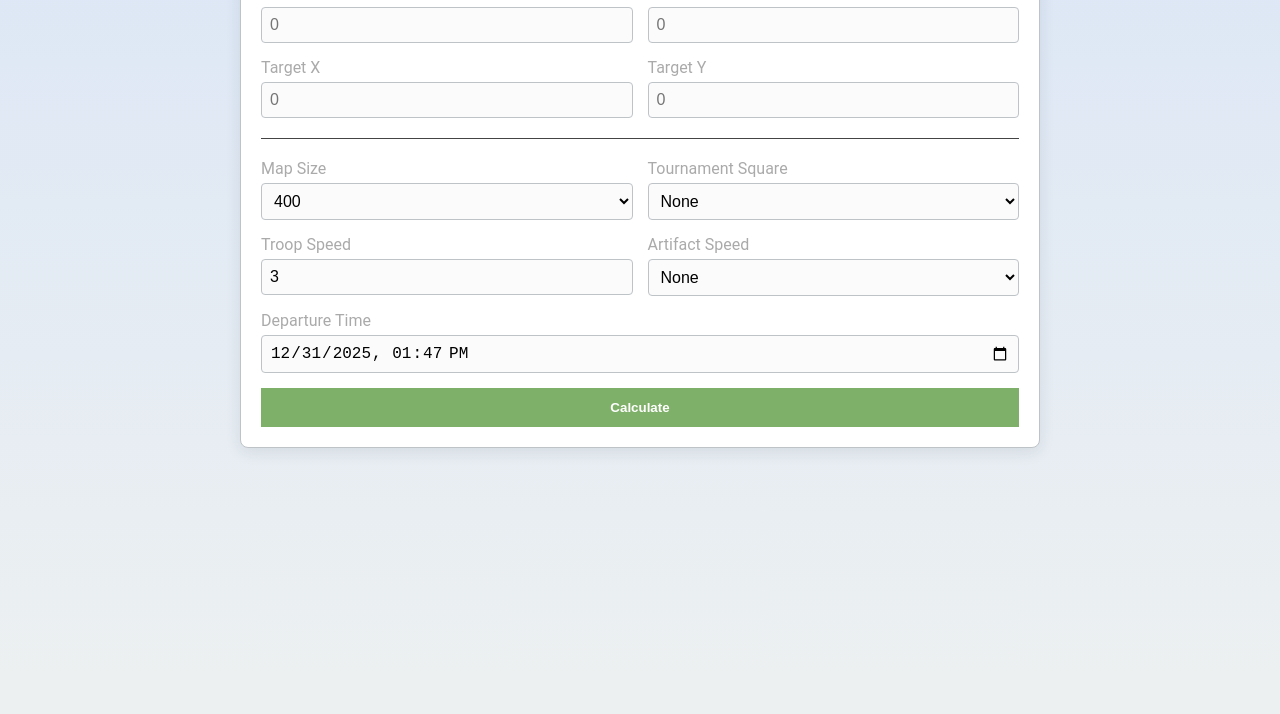
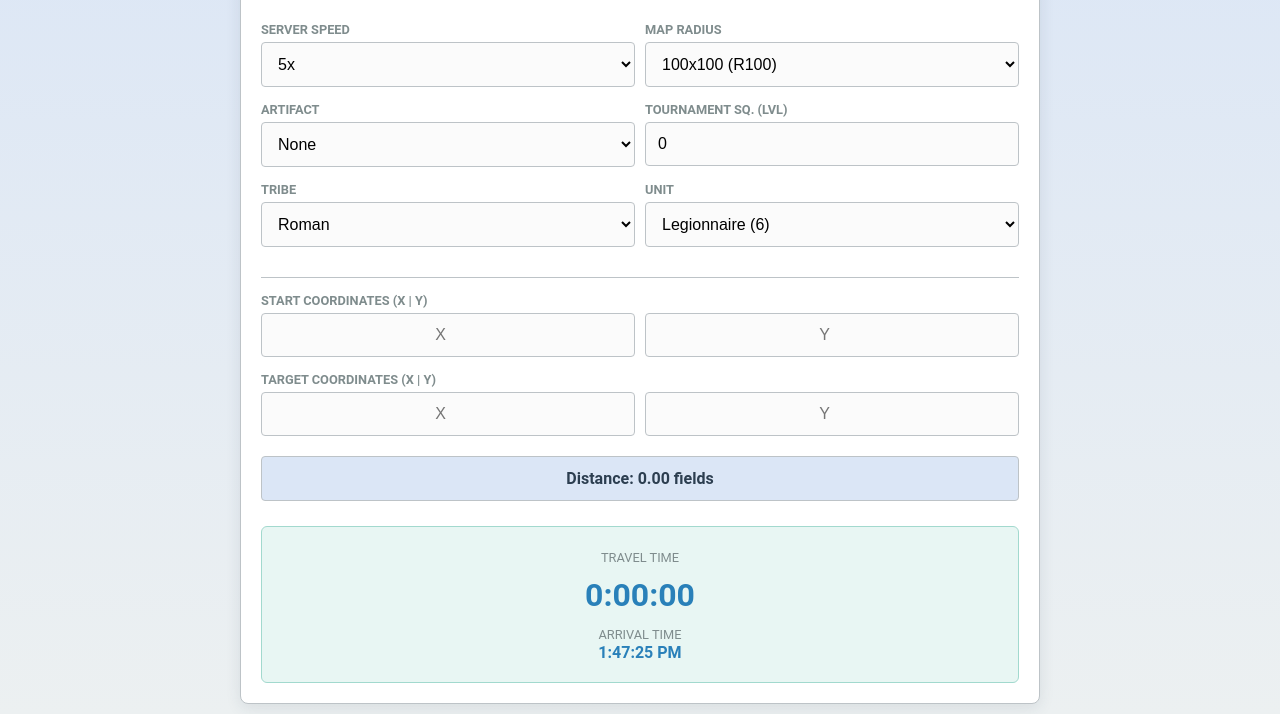
Before and after one commit to morabsf-create/nataris-calculators, a plain HTML site: page calculators/time-calculator/index.html in a window 1280 px wide. Shown: the part 126-840 px from the top of the page. Before the commit the page ends 800 px from the top, so only its background shows below. Drawn offline with Linux system fonts and the light colour scheme.

Commit message:
Add files via upload

```diff
--- a/calculators/time-calculator/index.html
+++ b/calculators/time-calculator/index.html
@@ -2,199 +2,98 @@
 <html lang="en">
 <head>
     <meta charset="UTF-8">
+    <title>Travel Time - Nataris Tools</title>
     <meta name="viewport" content="width=device-width, initial-scale=1.0">
-    <title>Travel Time Calculator</title>
     <link rel="stylesheet" href="../../css/style.css">
     <style>
-        /* Minimal layout styles in case style.css is missing specific grid classes */
-        .row { display: flex; gap: 15px; margin-bottom: 15px; }
-        .col { flex: 1; }
-        .divider { border-top: 1px solid #444; margin: 20px 0; }
-        label { display: block; margin-bottom: 5px; color: #aaa; }
-        input, select { width: 100%; padding: 8px; box-sizing: border-box; }
-        .results { margin-top: 20px; padding: 15px; background: rgba(0,0,0,0.2); border-left: 4px solid #7fb069; }
-        .result-row { display: flex; justify-content: space-between; margin-bottom: 5px; }
-        .result-val { font-weight: bold; color: #fff; }
+        .coord-inputs { display: flex; gap: 10px; }
+        .coord-inputs input { text-align: center; flex: 1; }
+        .distance-display {
+            background: #dbe6f6; border: 1px solid #bdc3c7;
+            padding: 12px; text-align: center; border-radius: 4px;
+            margin: 20px 0; color: #2c3e50; font-weight: bold;
+        }
     </style>
 </head>
 <body>
+    <div class="container">
+        <a href="../../index.html" class="back-link">&larr; Back to Hub</a>
+        <h1>❄️ Travel Time</h1>
 
-    <div class="container">
-        <a href="../../index.html" style="color: #888; text-decoration: none; font-size: 0.9em;">&larr; Back to Hub</a>
-
-        <h2 style="border-bottom: 1px solid #444; padding-bottom: 10px;">Travel Time Calculator</h2>
-
-        <div class="row">
-            <div class="col">
-                <label>Start X</label>
-                <input type="number" id="startX" placeholder="0">
+        <div class="input-row">
+            <div class="input-group" style="flex:1">
+                <label>Server Speed</label>
+                <select id="serverSpeed" onchange="calculate()">
+                    <option value="1">1x</option>
+                    <option value="2">2x</option>
+                    <option value="3">3x</option>
+                    <option value="5" selected>5x</option> <option value="10">10x</option>
+                </select>
             </div>
-            <div class="col">
-                <label>Start Y</label>
-                <input type="number" id="startY" placeholder="0">
-            </div>
-        </div>
-        <div class="row">
-            <div class="col">
-                <label>Target X</label>
-                <input type="number" id="targetX" placeholder="0">
-            </div>
-            <div class="col">
-                <label>Target Y</label>
-                <input type="number" id="targetY" placeholder="0">
+            <div class="input-group" style="flex:1">
+                <label>Map Radius</label>
+                <select id="mapSize" onchange="calculate()">
+                    </select>
             </div>
         </div>
 
-        <div class="divider"></div>
-
-        <div class="row">
-            <div class="col">
-                <label>Map Size</label>
-                <select id="mapSize"></select>
+        <div class="input-row">
+            <div class="input-group" style="flex:1">
+                <label>Artifact</label>
+                <select id="artifactSelect" onchange="calculate()">
+                    </select>
             </div>
-            <div class="col">
-                <label>Tournament Square</label>
-                <select id="tsLevel"></select>
+            <div class="input-group" style="flex:1">
+                <label>Tournament Sq. (Lvl)</label>
+                <input type="number" id="tsLevel" value="0" min="0" max="20" oninput="calculate()">
             </div>
         </div>
 
-        <div class="row">
-            <div class="col">
-                <label>Troop Speed</label>
-                <input type="number" id="speed" value="3">
+        <div class="input-row">
+            <div class="input-group" style="flex:1">
+                <label>Tribe</label>
+                <select id="tribeSelect" onchange="updateUnits()">
+                    </select>
             </div>
-            <div class="col">
-                <label>Artifact Speed</label>
-                <select id="artSpeed"></select>
+            <div class="input-group" style="flex:1">
+                <label>Unit</label>
+                <select id="unitSelect" onchange="calculate()">
+                    </select>
             </div>
         </div>
 
-        <div class="row">
-            <div class="col">
-                <label>Departure Time</label>
-                <input type="datetime-local" id="departureTime">
+        <hr style="border:0; border-top:1px solid #bdc3c7; margin: 15px 0;">
+
+        <div class="input-group">
+            <label>Start Coordinates (X | Y)</label>
+            <div class="coord-inputs">
+                <input type="number" id="x1" placeholder="X" oninput="calculate()">
+                <input type="number" id="y1" placeholder="Y" oninput="calculate()">
             </div>
         </div>
 
-        <button onclick="calculate()" style="width:100%; padding: 12px; background: #7fb069; border:none; color:white; font-weight:bold; cursor:pointer;">Calculate</button>
+        <div class="input-group">
+            <label>Target Coordinates (X | Y)</label>
+            <div class="coord-inputs">
+                <input type="number" id="x2" placeholder="X" oninput="calculate()">
+                <input type="number" id="y2" placeholder="Y" oninput="calculate()">
+            </div>
+        </div>
 
-        <div class="results" id="output" style="display:none;">
-            <div class="result-row">
-                <span>Distance:</span>
-                <span class="result-val" id="resDistance">0.0</span>
-            </div>
-            <div class="result-row">
-                <span>Duration:</span>
-                <span class="result-val" id="resDuration">00:00:00</span>
-            </div>
-            <div class="result-row">
-                <span>Arrival Time:</span>
-                <span class="result-val" id="resArrival">--:--:--</span>
-            </div>
+        <div class="distance-display">
+            Distance: <span id="res-dist">0.00</span> fields
+        </div>
+
+        <div id="result" class="result-box" style="display:block;">
+            <span class="res-label">Travel Time</span>
+            <span id="res-time" class="res-val">0:00:00</span>
+
+            <span class="res-label">Arrival Time</span>
+            <span id="res-arrival" style="display:block; font-weight:bold; color:#2980b9;">-</span>
         </div>
     </div>
 
     <script src="../../data/servers.js"></script>
-
-    <script>
-        // Init form with data from servers.js
-        window.onload = function() {
-            // 1. Populate Map Size (Raw numbers)
-            const mapSelect = document.getElementById('mapSize');
-            if (typeof SERVER_DATA !== 'undefined') {
-                SERVER_DATA.mapSizes.forEach(size => {
-                    let opt = document.createElement('option');
-                    opt.value = size;
-                    opt.text = size; // Just the number
-                    if(size === 400) opt.selected = true;
-                    mapSelect.appendChild(opt);
-                });
-
-                // 2. Populate TS (0-20)
-                const tsSelect = document.getElementById('tsLevel');
-                // We use the index of tsFactors as the level
-                SERVER_DATA.tsFactors.forEach((factor, level) => {
-                    let opt = document.createElement('option');
-                    opt.value = factor;
-                    opt.text = level === 0 ? "None" : level;
-                    tsSelect.appendChild(opt);
-                });
-
-                // 3. Populate Artifacts
-                const artSelect = document.getElementById('artSpeed');
-                SERVER_DATA.artifacts.forEach(art => {
-                    let opt = document.createElement('option');
-                    opt.value = art.value;
-                    opt.text = art.name;
-                    artSelect.appendChild(opt);
-                });
-            }
-
-            // 4. Set Default Time to Now
-            const now = new Date();
-            now.setMinutes(now.getMinutes() - now.getTimezoneOffset());
-            document.getElementById('departureTime').value = now.toISOString().slice(0, 16);
-        };
-
-        function calculate() {
-            // Get inputs
-            let x1 = parseFloat(document.getElementById('startX').value) || 0;
-            let y1 = parseFloat(document.getElementById('startY').value) || 0;
-            let x2 = parseFloat(document.getElementById('targetX').value) || 0;
-            let y2 = parseFloat(document.getElementById('targetY').value) || 0;
-
-            let mapSize = parseInt(document.getElementById('mapSize').value) || 400;
-            let speed = parseFloat(document.getElementById('speed').value) || 3;
-            let artFactor = parseFloat(document.getElementById('artSpeed').value) || 1;
-            let tsFactor = parseFloat(document.getElementById('tsLevel').value) || 1;
-
-            // 1. Distance Calculation (Toroidal/Wrapping)
-            let dx = Math.abs(x1 - x2);
-            let dy = Math.abs(y1 - y2);
-            let dist_x = Math.min(dx, mapSize - dx);
-            let dist_y = Math.min(dy, mapSize - dy);
-            let distance = Math.sqrt(dist_x**2 + dist_y**2);
-
-            // Output Distance (1 decimal)
-            document.getElementById('resDistance').innerText = distance.toFixed(1);
-
-            // 2. Time Calculation
-            // Effective Speed
-            let effSpeed = speed * artFactor;
-
-            let totalSeconds = 0;
-
-            // TS Logic: TS only affects distance > 20 fields
-            if (distance <= 20) {
-                totalSeconds = (distance / effSpeed) * 3600;
-            } else {
-                let timeFirst20 = (20 / effSpeed) * 3600;
-                let timeRest = ((distance - 20) / (effSpeed * tsFactor)) * 3600;
-                totalSeconds = timeFirst20 + timeRest;
-            }
-
-            // Format Duration
-            let h = Math.floor(totalSeconds / 3600);
-            let m = Math.floor((totalSeconds % 3600) / 60);
-            let s = Math.floor(totalSeconds % 60);
-            document.getElementById('resDuration').innerText =
-                `${h}:${m.toString().padStart(2, '0')}:${s.toString().padStart(2, '0')}`;
-
-            // 3. Arrival Time
-            let depInput = document.getElementById('departureTime').value;
-            let startTime = depInput ? new Date(depInput) : new Date();
-            let arrivalTime = new Date(startTime.getTime() + (totalSeconds * 1000));
-
-            // Format Arrival (European 24h)
-            document.getElementById('resArrival').innerText = arrivalTime.toLocaleTimeString('en-GB', {
-                hour12: false,
-                hour: '2-digit',
-                minute: '2-digit',
-                second: '2-digit'
-            });
-
-            document.getElementById('output').style.display = 'block';
-        }
-    </script>
+    <script src="app.js"></script>
 </body>
 </html>
```
